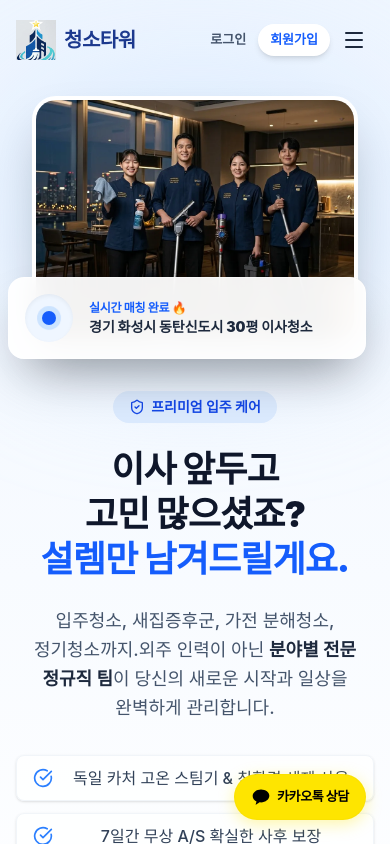
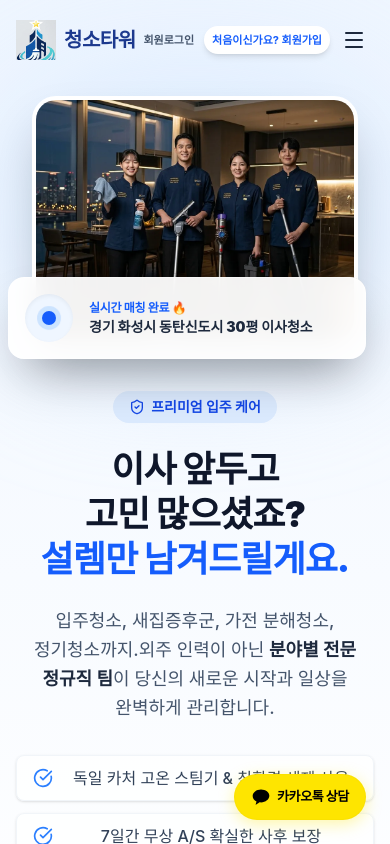
Before and after one commit to timbach9741-wq/CleaningTower, a React (Vite) app: page / in a window 390 px wide. Built offline with nearby package versions, Linux system fonts and the light colour scheme; a web font is replaced by a local one.

Commit message:
style: show full text for login/signup buttons on mobile

```diff
--- a/src/components/cleaning/Header.jsx
+++ b/src/components/cleaning/Header.jsx
@@ -116,7 +116,7 @@ export default function Header({ onOpenQuote, theme = 'light', hideQuoteButton =
           <div className="flex items-center gap-1 sm:gap-2 lg:gap-3 z-50">
             <button
               onClick={() => navigate('/login')}
-              className={`flex px-2 sm:px-4 py-1.5 sm:py-2 rounded-full font-bold text-[13px] sm:text-sm transition-all duration-300 items-center hover:-translate-y-0.5 ${
+              className={`flex px-1.5 sm:px-4 py-1.5 sm:py-2 rounded-full font-bold text-[11px] sm:text-sm transition-all duration-300 items-center hover:-translate-y-0.5 ${
                 isScrolled || isMobileMenuOpen
                   ? 'text-slate-600 hover:text-blue-600 hover:bg-blue-50'
                   : (theme === 'dark'
@@ -124,11 +124,11 @@ export default function Header({ onOpenQuote, theme = 'light', hideQuoteButton =
                       : 'text-slate-600 hover:text-blue-600 hover:bg-white/50')
               }`}
             >
-              <span className="hidden sm:inline">회원 </span>로그인
+              회원로그인
             </button>
             <button
               onClick={() => navigate('/login')}
-              className={`flex px-3 sm:px-5 py-1.5 sm:py-2.5 rounded-full font-bold text-[13px] sm:text-sm transition-all duration-300 shadow-md items-center gap-1 sm:gap-2 hover:-translate-y-0.5 ${
+              className={`flex px-2 sm:px-5 py-1.5 sm:py-2.5 rounded-full font-bold text-[11px] sm:text-sm transition-all duration-300 shadow-md items-center hover:-translate-y-0.5 ${
                 isScrolled || isMobileMenuOpen
                   ? 'bg-blue-600 text-white hover:bg-blue-700 shadow-blue-600/30'
                   : (theme === 'dark'
@@ -136,7 +136,7 @@ export default function Header({ onOpenQuote, theme = 'light', hideQuoteButton =
                       : 'bg-white text-blue-600 hover:bg-blue-50 shadow-black/10')
               }`}
             >
-              <span className="hidden sm:inline">처음이신가요? </span>회원가입
+              처음이신가요? 회원가입
             </button>
 
             <button
```
